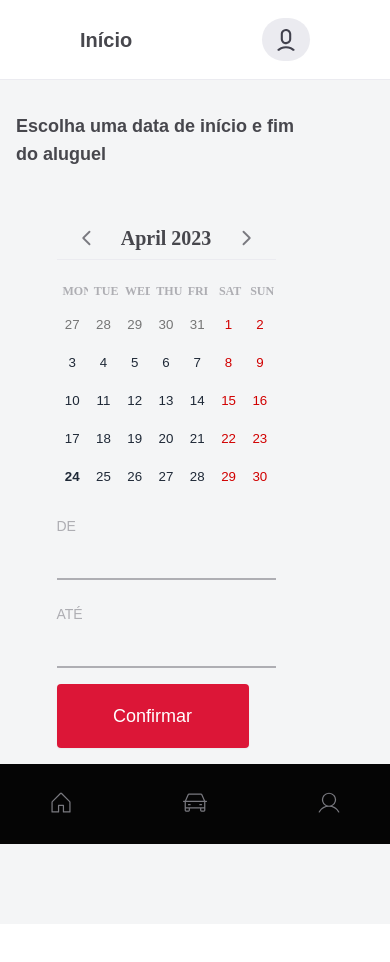
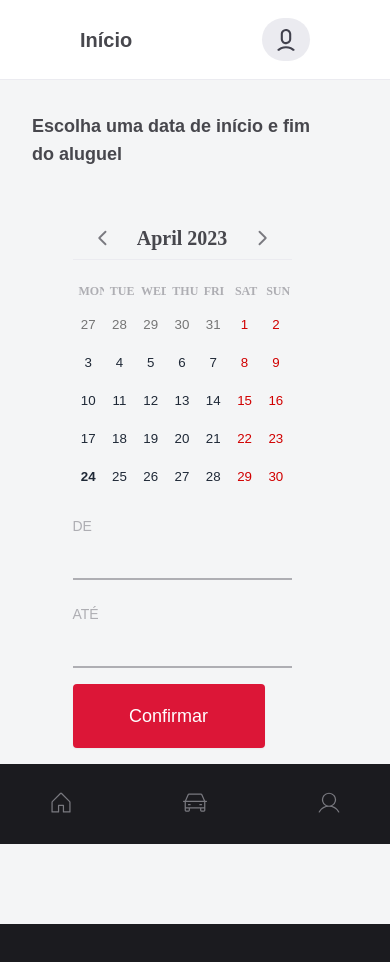
Before and after one commit to italocc-git/rentx-web, a React (Vite) app: page /home/filtered-cars-by-date in a window 390 px wide. Shown: the top 962 px of the page. Before the commit the page ends 924 px from the top, so only its background shows below. Built offline with nearby package versions, Linux system fonts and the light colour scheme.

Commit message:
fix : responsivity adjustments. menu color and padding on the pages

```diff
--- a/src/components/LateralMenu/index.tsx
+++ b/src/components/LateralMenu/index.tsx
@@ -12,7 +12,7 @@ export const LateralMenu = () => {
   }
 
   return (
-    <div className="laptop:w-full laptop:max-w-[5rem] mobile:w-screen laptop:h-screen mobile:h-20 laptop:relative mobile:fixed mobile:bottom-0 bg-black-700 z-10">
+    <div className="laptop:w-full laptop:max-w-[5rem] mobile:w-screen laptop:h-screen mobile:h-20 laptop:relative mobile:fixed mobile:bottom-0 bg-black-500 z-10">
       <button
         onClick={handleNavigateToDashboard}
         className="w-full h-20 bg-product-red flex items-center justify-center transition-colors hover:bg-product-red-dark laptop:inline-flex mobile:hidden"
--- a/src/pages/AvailableCarsList/index.tsx
+++ b/src/pages/AvailableCarsList/index.tsx
@@ -2,7 +2,7 @@ import { CarsGridComponent } from '../../components/CarsGridComponent'
 
 export const AvailableCarsList = () => {
   return (
-    <div className="bg-base-main min-h-screen px-20 py-8">
+    <div className="bg-base-main min-h-screen laptop:px-20 py-8 mobile:px-8 laptop:mb-0 mobile:mb-20">
       <div className="flex laptop:flex-row mobile:flex-col justify-between items-center">
         <h1 className="text-base-title font-semibold font-archivo laptop:text-4xl mobile:text-xl">
           Carros disponíveis
--- a/src/pages/FilteredCarsByDate/index.tsx
+++ b/src/pages/FilteredCarsByDate/index.tsx
@@ -31,7 +31,7 @@ export const FilteredCarsByDate = () => {
   }
 
   return (
-    <div className="bg-base-main min-h-screen laptop:px-20 mobile:px-4 py-8">
+    <div className="bg-base-main min-h-screen laptop:px-20 py-8 mobile:px-8 laptop:mb-0 mobile:mb-20">
       <div className="flex flex-col items-center tablet:w-full mobile:w-[300px]">
         <h1 className="text-base-title font-semibold font-archivo laptop:text-4xl mobile:text-lg">
           Escolha uma data de início e fim do aluguel
--- a/src/pages/FilteredCarsList/index.tsx
+++ b/src/pages/FilteredCarsList/index.tsx
@@ -15,7 +15,7 @@ export const FilteredCarsList = () => {
     <div className="drawer drawer-end">
       <input id="my-drawer-filter" type="checkbox" className="drawer-toggle" />
       <div className="drawer-content">
-        <div className=" bg-base-main min-h-screen px-20 py-8">
+        <div className=" bg-base-main min-h-screen laptop:px-20 py-8 mobile:px-8 laptop:mb-0 mobile:mb-20">
           <div className="flex laptop:flex-row mobile:flex-col justify-between items-center drawer-content">
             <h1 className="text-base-title font-semibold font-archivo laptop:text-4xl mobile:text-2xl">
               0 Carros encontrados
--- a/src/pages/SignInPage/index.tsx
+++ b/src/pages/SignInPage/index.tsx
@@ -38,8 +38,8 @@ export const SignIn = () => {
   } = loginUserForm
 
   return (
-    <div className="bg-base-main min-h-screen px-20 py-8">
-      <div className="flex mobile:flex-col laptop:flex-row justify-between items-center mobile:gap-5 desktop:gap-40">
+    <div className="bg-base-main min-h-screen laptop:px-20 laptop:py-8 mobile:px-8 laptop:mb-0 mobile:mb-20">
+      <div className="flex mobile:flex-col laptop:flex-row justify-between items-center mobile:gap-5 desktop:gap-40 ">
         <img
           src={carImageSignPage}
           alt="image-sign-page"
```
